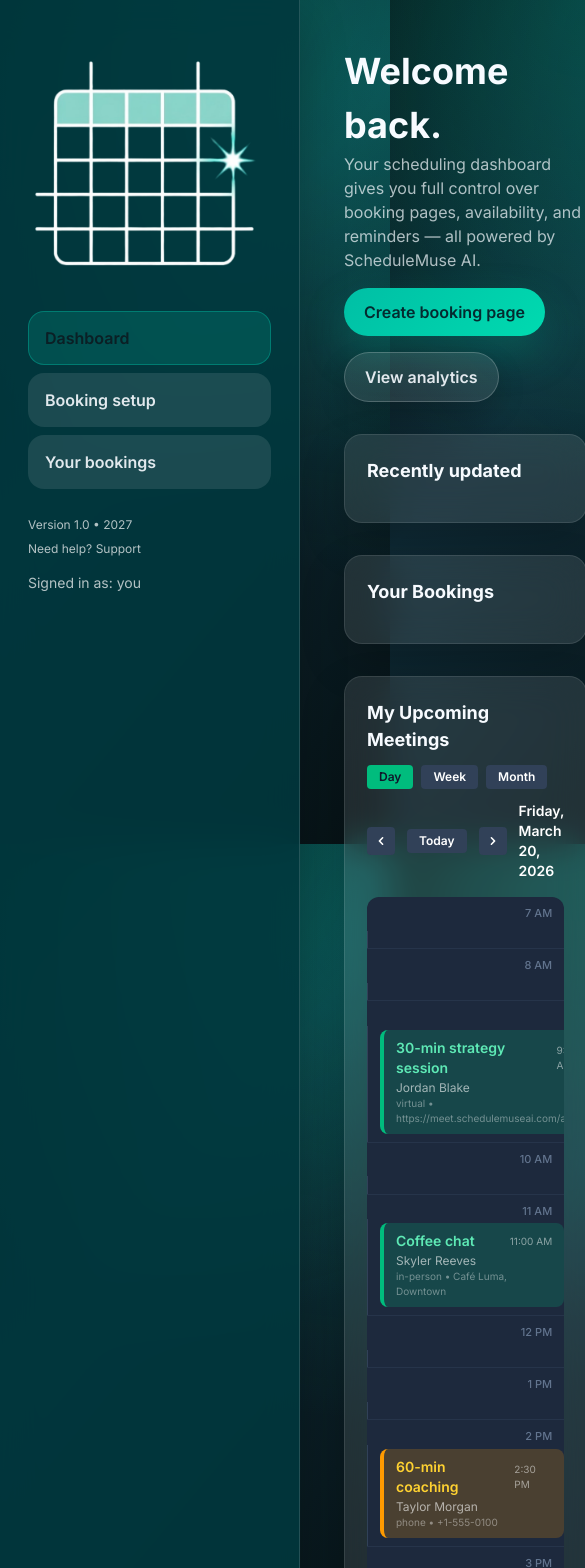
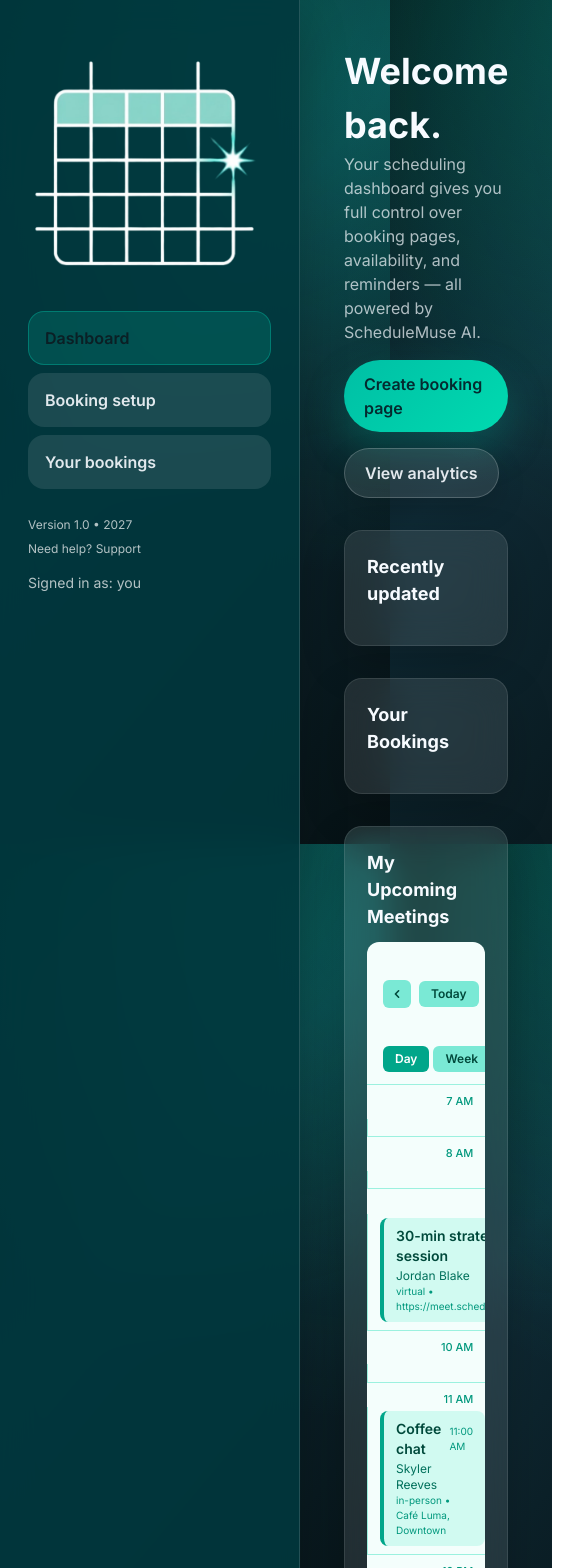
Before and after one commit to AndreaBHCE/app-schedule-muse-scheduling-v2, a Next.js app: page /dashboard in a window 390 px wide. Shown: the top 1568 px of the page, 585 px wide, since content can reach past the window. Built offline with nearby package versions, Linux system fonts and the light colour scheme.

Commit message:
Apply oklch teal palette: white calendar grid with dark teal typography

```diff
--- a/src/app/dashboard/page.tsx
+++ b/src/app/dashboard/page.tsx
@@ -33,9 +33,9 @@ type MeetingEvent = {
 };
 
 const STATUS_COLORS: Record<string, { bg: string; text: string; border: string }> = {
-  confirmed: { bg: "bg-emerald-500/20", text: "text-emerald-300", border: "border-emerald-500" },
-  pending:   { bg: "bg-amber-500/20",   text: "text-amber-300",   border: "border-amber-500" },
-  canceled:  { bg: "bg-rose-500/20",    text: "text-rose-300",    border: "border-rose-500" },
+  confirmed: { bg: "var(--cal-hover)",  text: "var(--cal-heading)", border: "var(--cal-primary)" },
+  pending:   { bg: "#fef3c7",           text: "#92400e",            border: "#f59e0b" },
+  canceled:  { bg: "#ffe4e6",           text: "#9f1239",            border: "#f43f5e" },
 };
 
 const HOURS = Array.from({ length: 14 }, (_, i) => i + 7); // 7 AM – 8 PM
@@ -140,19 +140,19 @@ export default function DashboardPage() {
     const time = new Date(event.startTime).toLocaleTimeString([], { hour: "numeric", minute: "2-digit" });
     if (compact) {
       return (
-        <div key={event.id} className={`truncate rounded px-1.5 py-0.5 mb-0.5 text-[10px] leading-tight border-l-2 ${colors.bg} ${colors.text} ${colors.border}`}>
+        <div key={event.id} className="truncate rounded px-1.5 py-0.5 mb-0.5 text-[10px] leading-tight border-l-2" style={{ background: colors.bg, color: colors.text, borderLeftColor: colors.border }}>
           {time} {event.meetingType}
         </div>
       );
     }
     return (
-      <div key={event.id} className={`rounded-lg px-3 py-2 mb-1 border-l-4 ${colors.bg} ${colors.border}`}>
+      <div key={event.id} className="rounded-lg px-3 py-2 mb-1 border-l-4" style={{ background: colors.bg, borderLeftColor: colors.border }}>
         <div className="flex items-center justify-between gap-2">
-          <span className={`font-semibold text-sm ${colors.text}`}>{event.meetingType}</span>
-          <span className="text-[10px] text-white/50">{time}</span>
+          <span className="font-semibold text-sm" style={{ color: colors.text }}>{event.meetingType}</span>
+          <span className="text-[10px]" style={{ color: 'var(--cal-mid)' }}>{time}</span>
         </div>
-        <div className="text-xs text-white/60 mt-0.5">{event.guestName}</div>
-        <div className="text-[10px] text-white/40">{event.location} • {event.locationDetails}</div>
+        <div className="text-xs mt-0.5" style={{ color: 'var(--cal-text)' }}>{event.guestName}</div>
+        <div className="text-[10px]" style={{ color: 'var(--cal-mid)' }}>{event.location} • {event.locationDetails}</div>
       </div>
     );
   }
@@ -160,13 +160,13 @@ export default function DashboardPage() {
   /* ---------- Day view ---------- */
   function renderDayView() {
     return (
-      <div className="divide-y divide-slate-700/50">
+      <div>
         {HOURS.map((hour) => {
           const hourEvents = events.filter((e) => new Date(e.startTime).getHours() === hour);
           return (
-            <div key={hour} className="grid grid-cols-[64px,1fr] min-h-[52px] group hover:bg-slate-700/20 transition-colors">
-              <div className="text-[11px] text-slate-500 pr-3 pt-2 text-right font-medium">{formatHour(hour)}</div>
-              <div className="border-l border-slate-700 pl-3 py-1">
+            <div key={hour} className="cal-row grid grid-cols-[64px,1fr] min-h-[52px]" style={{ borderBottom: '1px solid var(--cal-border)' }}>
+              <div className="pr-3 pt-2 text-right font-medium text-[11px]" style={{ color: 'var(--cal-mid)' }}>{formatHour(hour)}</div>
+              <div className="pl-3 py-1" style={{ borderLeft: '1px solid var(--cal-border)' }}>
                 {hourEvents.map((e) => eventCard(e))}
               </div>
             </div>
@@ -186,15 +186,15 @@ export default function DashboardPage() {
       return d;
     });
     return (
-      <div className="grid grid-cols-7 divide-x divide-slate-700">
-        {days.map((day) => {
+      <div className="grid grid-cols-7">
+        {days.map((day, i) => {
           const dayEvents = events.filter((e) => isSameDay(new Date(e.startTime), day));
           const isToday_ = isSameDay(day, today);
           return (
-            <div key={day.toISOString()} className="min-h-[220px]">
-              <div className={`text-center py-2 border-b border-slate-700 ${isToday_ ? "bg-emerald-500/10" : ""}`}>
-                <div className="text-[10px] font-semibold text-slate-500 uppercase tracking-wide">{DAY_NAMES[day.getDay()]}</div>
-                <div className={`text-lg font-bold mt-0.5 ${isToday_ ? "text-emerald-400" : "text-white"}`}>{day.getDate()}</div>
+            <div key={day.toISOString()} className="min-h-[220px]" style={{ borderRight: i < 6 ? '1px solid var(--cal-border)' : undefined }}>
+              <div className="text-center py-2" style={{ borderBottom: '1px solid var(--cal-border)', background: isToday_ ? 'var(--cal-today-bg)' : undefined }}>
+                <div className="text-[10px] font-semibold uppercase tracking-wide" style={{ color: 'var(--cal-mid)' }}>{DAY_NAMES[day.getDay()]}</div>
+                <div className="text-lg font-bold mt-0.5" style={{ color: isToday_ ? 'var(--cal-primary)' : 'var(--cal-heading)' }}>{day.getDate()}</div>
               </div>
               <div className="p-1.5 space-y-1">
                 {dayEvents.map((e) => eventCard(e, true))}
@@ -223,28 +223,28 @@ export default function DashboardPage() {
 
     return (
       <div>
-        <div className="grid grid-cols-7 text-center border-b border-slate-700">
+        <div className="grid grid-cols-7 text-center" style={{ borderBottom: '1px solid var(--cal-border)' }}>
           {DAY_NAMES.map((d) => (
-            <div key={d} className="py-2 text-[10px] font-semibold text-slate-500 uppercase tracking-wide">{d}</div>
+            <div key={d} className="py-2 text-[10px] font-semibold uppercase tracking-wide" style={{ color: 'var(--cal-mid)' }}>{d}</div>
           ))}
         </div>
         {weeks.map((week, wi) => (
-          <div key={wi} className="grid grid-cols-7 divide-x divide-slate-700/50 border-b border-slate-700/50">
+          <div key={wi} className="grid grid-cols-7" style={{ borderBottom: '1px solid var(--cal-border)' }}>
             {week.map((day, di) => {
               const dayEvents = day
                 ? events.filter((e) => { const ed = new Date(e.startTime); return ed.getDate() === day && ed.getMonth() === month; })
                 : [];
               const isToday_ = day !== null && today.getDate() === day && today.getMonth() === month && today.getFullYear() === year;
               return (
-                <div key={di} className={`min-h-[80px] p-1 ${day === null ? "bg-slate-900/40" : "hover:bg-slate-700/20 transition-colors"}`}>
+                <div key={di} className={`min-h-[80px] p-1 ${day === null ? "" : "cal-cell"}`} style={{ borderRight: di < 6 ? '1px solid var(--cal-border)' : undefined, background: day === null ? 'var(--cal-bg-alt)' : undefined }}>
                   {day !== null && (
                     <>
-                      <div className={`text-xs font-semibold mb-1 w-6 h-6 flex items-center justify-center ${isToday_ ? "bg-emerald-500 text-slate-900 rounded-full" : "text-slate-400"}`}>
+                      <div className="text-xs font-semibold mb-1 w-6 h-6 flex items-center justify-center" style={isToday_ ? { background: 'var(--cal-primary)', color: 'white', borderRadius: '50%' } : { color: 'var(--cal-text)' }}>
                         {day}
                       </div>
                       {dayEvents.slice(0, 3).map((e) => eventCard(e, true))}
                       {dayEvents.length > 3 && (
-                        <div className="text-[9px] text-slate-500 pl-1">+{dayEvents.length - 3} more</div>
+                        <div className="text-[9px] pl-1" style={{ color: 'var(--cal-mid)' }}>+{dayEvents.length - 3} more</div>
                       )}
                     </>
                   )}
@@ -345,14 +345,28 @@ export default function DashboardPage() {
         </section>
 
         <section className="card">
-          <div className="flex flex-col sm:flex-row sm:items-center sm:justify-between gap-3">
-            <h3 className="card-title mb-0">My Upcoming Meetings</h3>
+          <h3 className="card-title mb-3">My Upcoming Meetings</h3>
+
+          <div className="grid gap-4 lg:grid-cols-[2fr,1fr]">
+            <div className="cal-grid">
+              {/* Calendar header */}
+              <div className="flex flex-col sm:flex-row sm:items-center sm:justify-between gap-3 px-4 py-3" style={{ borderBottom: '1px solid var(--cal-border)' }}>
                 <div className="flex items-center gap-2">
+                  <button onClick={() => navigate(-1)} className="cal-nav-btn" aria-label="Previous">
+                    <svg xmlns="http://www.w3.org/2000/svg" className="h-4 w-4" viewBox="0 0 20 20" fill="currentColor"><path fillRule="evenodd" d="M12.707 5.293a1 1 0 010 1.414L9.414 10l3.293 3.293a1 1 0 01-1.414 1.414l-4-4a1 1 0 010-1.414l4-4a1 1 0 011.414 0z" clipRule="evenodd" /></svg>
+                  </button>
+                  <button onClick={goToToday} className="cal-view-btn">Today</button>
+                  <button onClick={() => navigate(1)} className="cal-nav-btn" aria-label="Next">
+                    <svg xmlns="http://www.w3.org/2000/svg" className="h-4 w-4" viewBox="0 0 20 20" fill="currentColor"><path fillRule="evenodd" d="M7.293 14.707a1 1 0 010-1.414L10.586 10 7.293 6.707a1 1 0 011.414-1.414l4 4a1 1 0 010 1.414l-4 4a1 1 0 01-1.414 0z" clipRule="evenodd" /></svg>
+                  </button>
+                  <span className="text-sm font-semibold" style={{ color: 'var(--cal-heading)' }}>{getCalendarLabel()}</span>
+                </div>
+                <div className="flex items-center gap-1">
                   {(["day", "week", "month"] as const).map((target) => (
                     <button
                       key={target}
                       onClick={() => setRange(target)}
-                  className={`rounded px-3 py-1 text-xs font-semibold transition-colors ${range === target ? "bg-emerald-500 text-slate-900" : "bg-slate-700 text-white hover:bg-slate-600"}`}
+                      className={`cal-view-btn ${range === target ? "cal-view-btn--active" : ""}`}
                     >
                       {target === "day" ? "Day" : target === "week" ? "Week" : "Month"}
                     </button>
@@ -360,21 +374,9 @@ export default function DashboardPage() {
                 </div>
               </div>
 
-          <div className="mt-3 flex items-center gap-3">
-            <button onClick={() => navigate(-1)} className="rounded p-1.5 bg-slate-700 text-white hover:bg-slate-600 transition-colors" aria-label="Previous">
-              <svg xmlns="http://www.w3.org/2000/svg" className="h-4 w-4" viewBox="0 0 20 20" fill="currentColor"><path fillRule="evenodd" d="M12.707 5.293a1 1 0 010 1.414L9.414 10l3.293 3.293a1 1 0 01-1.414 1.414l-4-4a1 1 0 010-1.414l4-4a1 1 0 011.414 0z" clipRule="evenodd" /></svg>
-            </button>
-            <button onClick={goToToday} className="rounded px-3 py-1 text-xs font-semibold bg-slate-700 text-white hover:bg-slate-600 transition-colors">Today</button>
-            <button onClick={() => navigate(1)} className="rounded p-1.5 bg-slate-700 text-white hover:bg-slate-600 transition-colors" aria-label="Next">
-              <svg xmlns="http://www.w3.org/2000/svg" className="h-4 w-4" viewBox="0 0 20 20" fill="currentColor"><path fillRule="evenodd" d="M7.293 14.707a1 1 0 010-1.414L10.586 10 7.293 6.707a1 1 0 011.414-1.414l4 4a1 1 0 010 1.414l-4 4a1 1 0 01-1.414 0z" clipRule="evenodd" /></svg>
-            </button>
-            <span className="text-sm font-semibold text-white">{getCalendarLabel()}</span>
-          </div>
-
-          <div className="mt-4 grid gap-4 lg:grid-cols-[2fr,1fr]">
-            <div className="bg-slate-800 rounded-xl overflow-hidden">
-              {eventsLoading && <div className="p-8 text-center text-white/70">Loading meetings…</div>}
-              {eventsError && <div className="p-8 text-center text-rose-300">{eventsError}</div>}
+              {/* Calendar body */}
+              {eventsLoading && <div className="p-8 text-center" style={{ color: 'var(--cal-mid)' }}>Loading meetings…</div>}
+              {eventsError && <div className="p-8 text-center text-rose-500">{eventsError}</div>}
               {!eventsLoading && !eventsError && (
                 <>
                   {range === "day" && renderDayView()}
--- a/src/app/globals.css
+++ b/src/app/globals.css
@@ -1,4 +1,76 @@
 @import "tailwindcss";
+
+/* Calendar palette — oklch teal scale (hue 180) */
+:root {
+  --cal-bg:        oklch(0.989 0.011 180);
+  --cal-bg-alt:    oklch(0.977 0.019 180);
+  --cal-hover:     oklch(0.954 0.044 180);
+  --cal-today-bg:  oklch(0.928 0.065 180);
+  --cal-border:    oklch(0.898 0.086 180);
+  --cal-btn:       oklch(0.863 0.107 180);
+  --cal-btn-hover: oklch(0.817 0.131 180);
+  --cal-accent:    oklch(0.755 0.16 180);
+  --cal-primary:   oklch(0.618 0.182 180);
+  --cal-mid:       oklch(0.574 0.182 180);
+  --cal-text:      oklch(0.461 0.146 180);
+  --cal-heading:   oklch(0.346 0.097 180);
+}
+
+.cal-grid {
+  background: var(--cal-bg);
+  color: var(--cal-heading);
+  border-radius: 0.75rem;
+  overflow: hidden;
+}
+
+.cal-row {
+  transition: background 0.12s;
+}
+.cal-row:hover {
+  background: var(--cal-hover);
+}
+
+.cal-cell {
+  transition: background 0.12s;
+}
+.cal-cell:hover {
+  background: var(--cal-hover);
+}
+
+.cal-nav-btn {
+  display: inline-flex;
+  align-items: center;
+  justify-content: center;
+  border-radius: 0.375rem;
+  padding: 0.375rem;
+  background: var(--cal-btn);
+  color: var(--cal-heading);
+  cursor: pointer;
+  border: none;
+  transition: background 0.15s;
+}
+.cal-nav-btn:hover {
+  background: var(--cal-btn-hover);
+}
+
+.cal-view-btn {
+  border-radius: 0.375rem;
+  padding: 0.25rem 0.75rem;
+  font-size: 0.75rem;
+  font-weight: 600;
+  background: var(--cal-btn);
+  color: var(--cal-heading);
+  cursor: pointer;
+  border: none;
+  transition: background 0.15s;
+}
+.cal-view-btn:hover {
+  background: var(--cal-btn-hover);
+}
+.cal-view-btn--active {
+  background: var(--cal-primary);
+  color: white;
+}
 
 /* Global defaults for the app (dark teal theme) */
 html {
```
Lines whose indentation alone changed are shown as unchanged.
